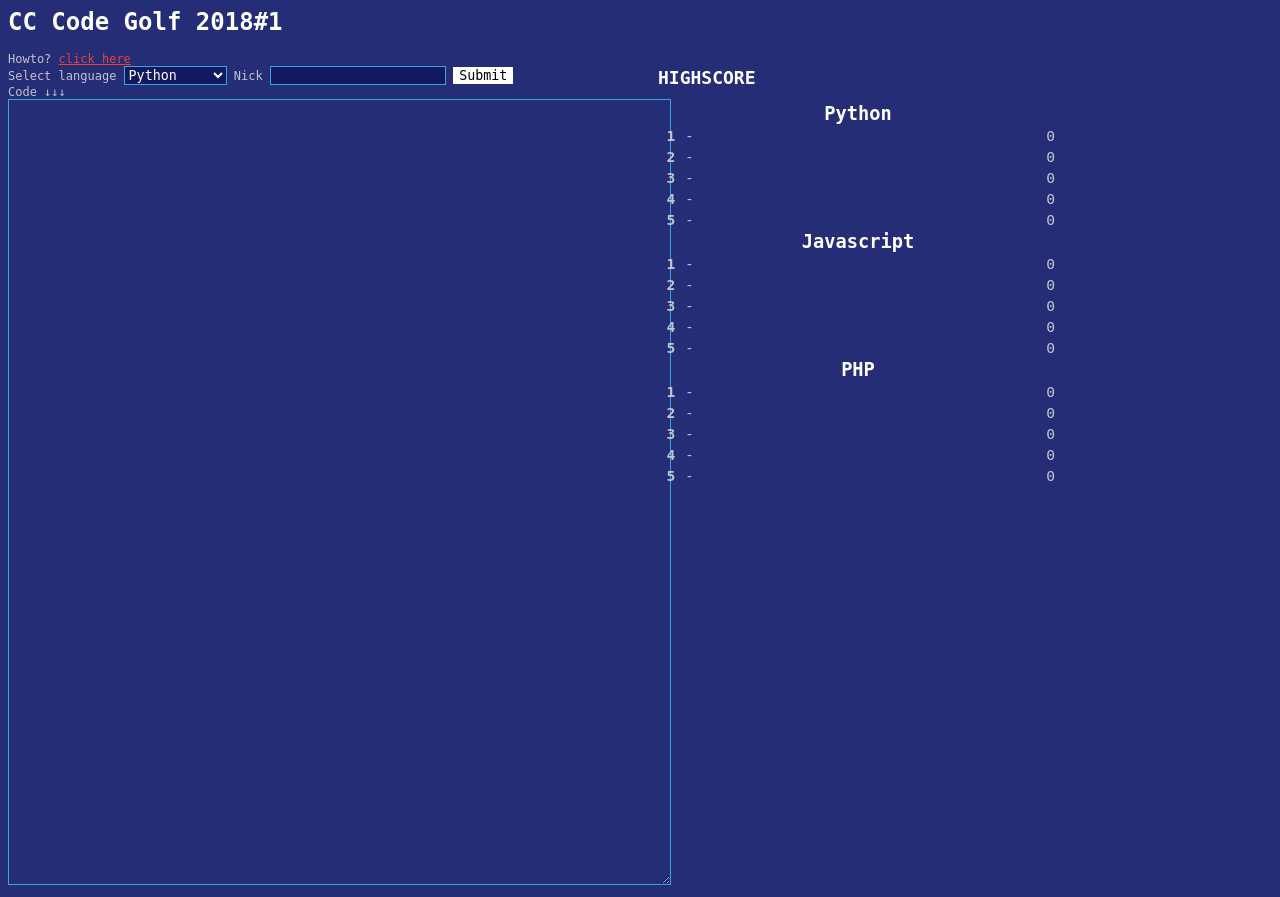
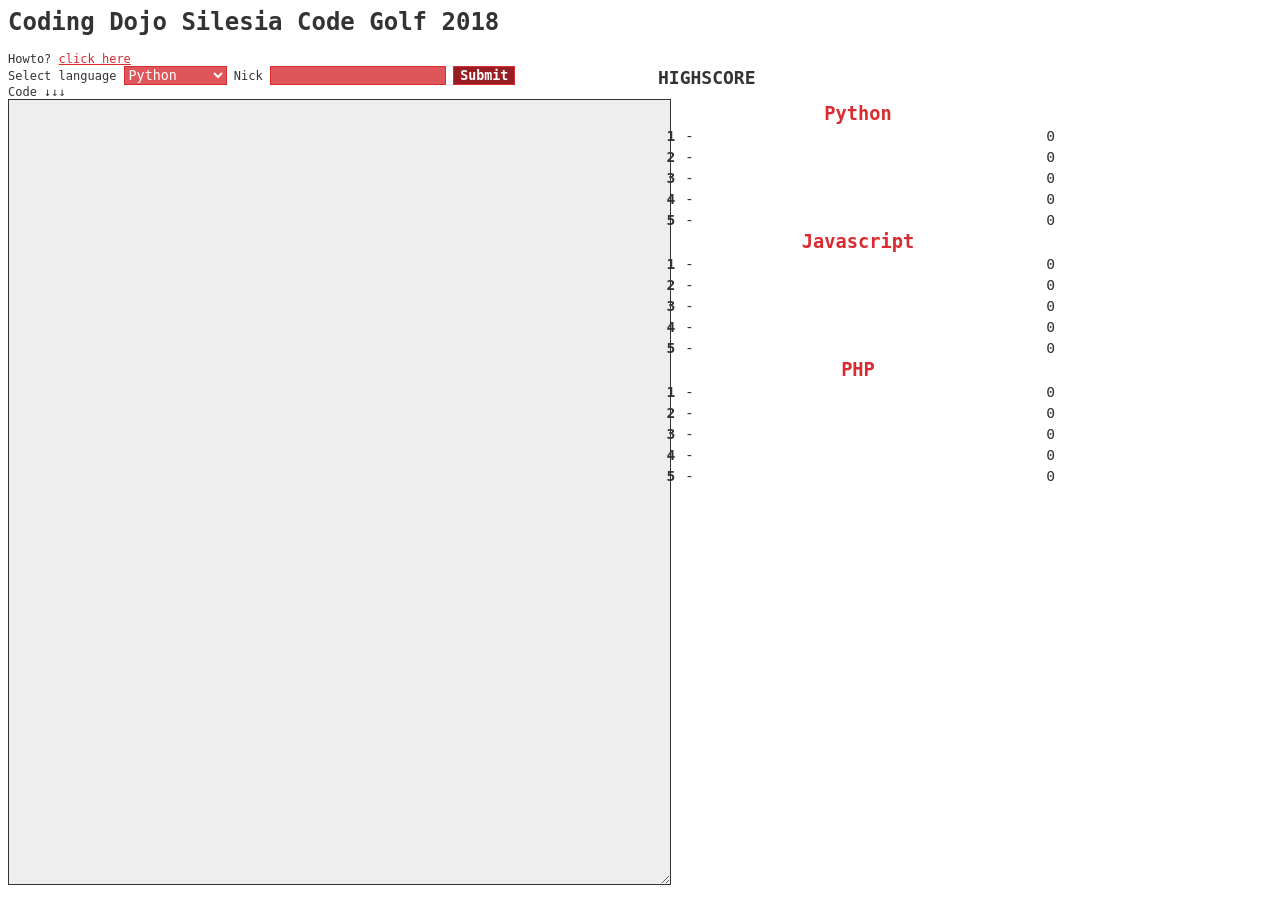
Before and after one commit to CodingDojoSilesia/golf, a Flask app: page / in a window 1280 px wide. Run offline with Flask 2, Linux system fonts and the light colour scheme; data that the repository does not hold is empty; parts of the project's set-up code (start-up, migrations or seed data) failed here and were passed over.

Commit message:
change css and index.html

```diff
--- a/code/stats/css.css
+++ b/code/stats/css.css
@@ -1,26 +1,27 @@
 body {
     font-family: Monospace;
-    background-color: #252D76;
+    background-color: #fff;
     font-size: 9pt;
-    color: #C2C3CC;
+    color: #333;
 }
 textarea {
     font-size: 8pt;
     font-family: Monospace;
-    background: none;
-    color: white;
-    border: #32A5E5 1px solid;
+    background: #EEE;
+    color: #333;
+    border: #333 1px solid;
 }
-h1, h2, h3, h4 { color: white; }
-strong { color: white; }
-a { color: #ed4036; }
+h1, h2, h3, h4 { color: #333; }
+strong { color: #333; }
+a { color: #D82C31; }
 .terminal {
     font-size: 10pt;
     width: 100%;
     max-height: 400px;
     color: white;
     background-color: black;
-    border: #32A5E5 1px solid;
+    border: #e46d70 1px solid;
+    white-space: nowrap;
     overflow: auto;
 }
 
@@ -40,18 +41,19 @@ table {
     font-size: 11pt;
     width: 100%;
 }
-table caption { color: white; font-weight: bold; font-size: 14pt; }
+table caption { color: #D82C31; font-weight: bold; font-size: 14pt; }
 td.score { text-align: right; }
 th.index { width: 20px; }
 input[type="text"], select, option {
     font-family: Monospace;
-    border: #32A5E5 1px solid;
-    background-color: #12195E;
+    border: #D82C31 1px solid;
+    background-color: #df565a;
     color: white;
 }
 input[type="submit"] {
     font-family: Monospace;
-    border: black;
-    background-color: white;
-    color: black;
+    border: #D82C31 1px solid;
+    background-color: #971e22;
+    font-weight: bold;
+    color: white;
 }
--- a/code/templates/howto.html
+++ b/code/templates/howto.html
@@ -10,11 +10,11 @@
 
 <html>
     <head>
-        <title>CC Code Golf 2018#1 HOWTO</title>
+        <title>Coding Dojo Silesia Golf 2018 HOWTO</title>
         <link rel="stylesheet" type="text/css" href="stats/css.css" />
     </head>
     <body class="sld">
-        <h1>CC Code Golf 2018#1 HOWTO</h1>
+        <h1>Coding Dojo Silesia Golf 2018 HOWTO</h1>
         <h2>Rules</h2>
         <ol>
             <li>Result must be printed in <strong>STDOUT</strong></li>
--- a/code/templates/index.html
+++ b/code/templates/index.html
@@ -1,10 +1,10 @@
 <html>
     <head>
-        <title>CC Code Golf 2018#1</title>
+        <title>Coding Dojo Silesia Code Golf 2018</title>
         <link rel="stylesheet" type="text/css" href="stats/css.css" />
     </head>
     <body>
-        <h1>CC Code Golf 2018#1</h1>
+        <h1>Coding Dojo Silesia Code Golf 2018</h1>
         <div class='sld'>
             Howto? <a href="/howto">click here</a> <br />
             <form method="POST">
```
Also changed, not shown: 1 other file.
